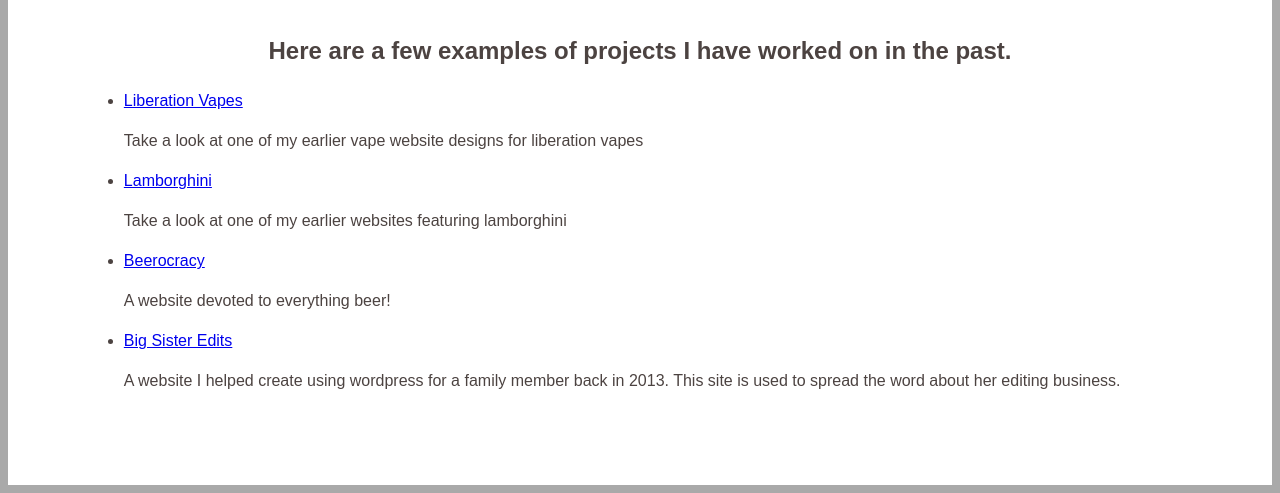
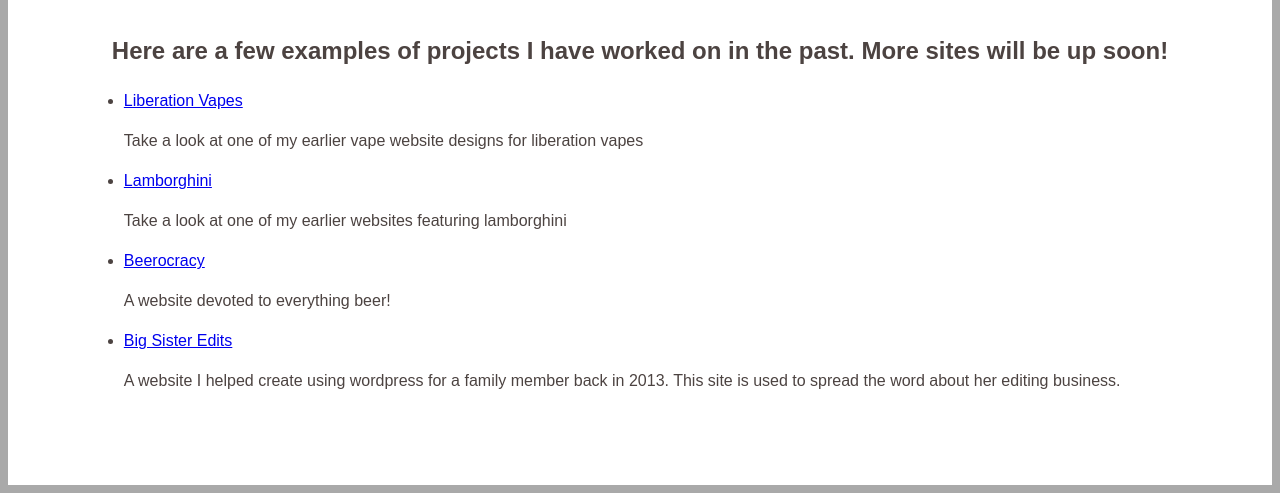
Before and after one commit to KyleSzymanski41/DWP, a plain HTML site: page index.html in a window 1280 px wide. Shown: the part 379-872 px from the top of the page. Drawn offline with Linux system fonts and the light colour scheme.

Commit message:
updated index file with text

```diff
--- a/index.html
+++ b/index.html
@@ -33,7 +33,7 @@
 
         <div class="muffin">
             <h1 class="muf1">Welcome to the Website demo page</h1>
-            <h2>Here are a few examples of projects I have worked on in the past.</h2>
+            <h2>Here are a few examples of projects I have worked on in the past. More sites will be up soon!</h2>
 
             <ul>
             <li><a href="http://kyleszymanski41.github.io/WIA/Szymanski_Kyle_WIA_The_Project/index.html">Liberation Vapes</a> </li>
```
